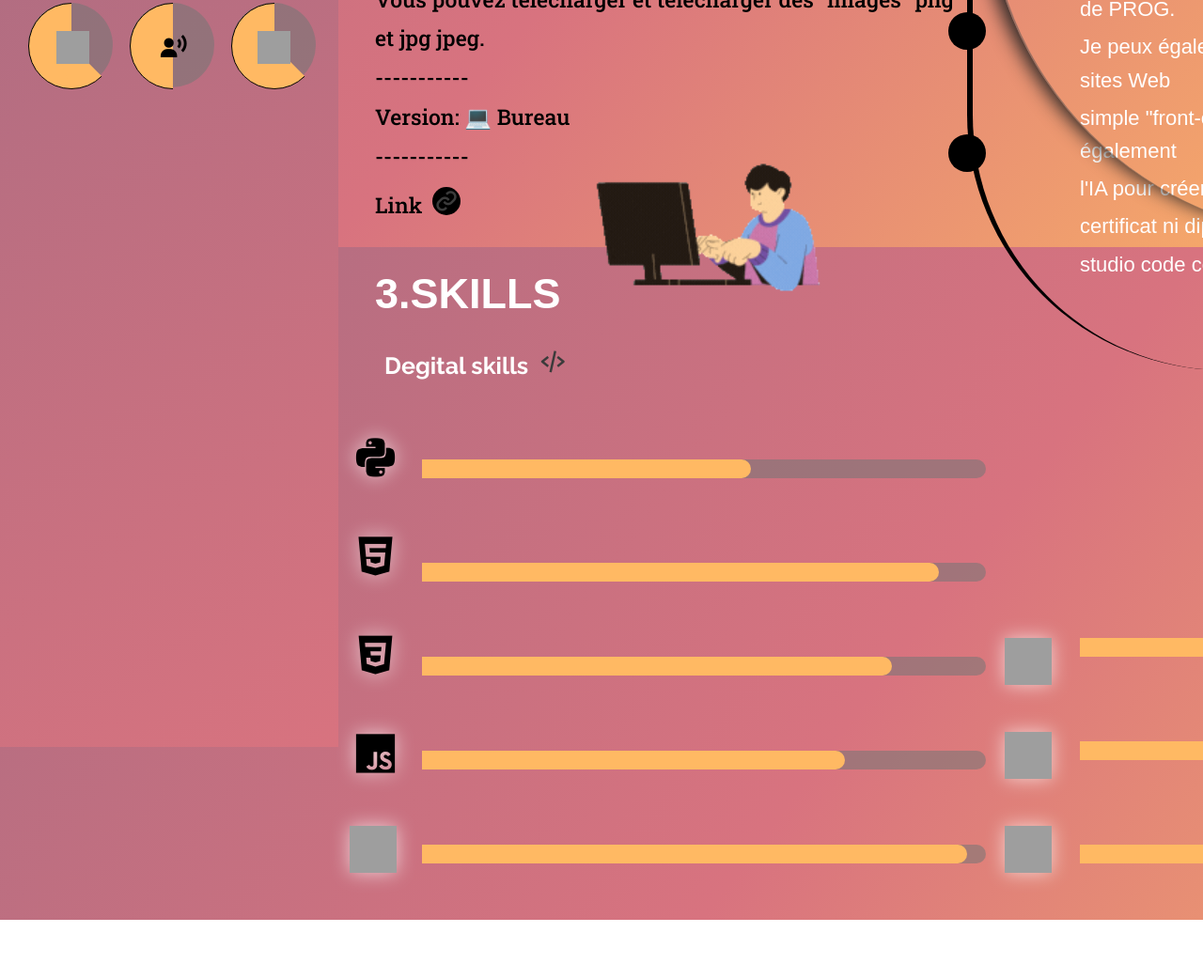
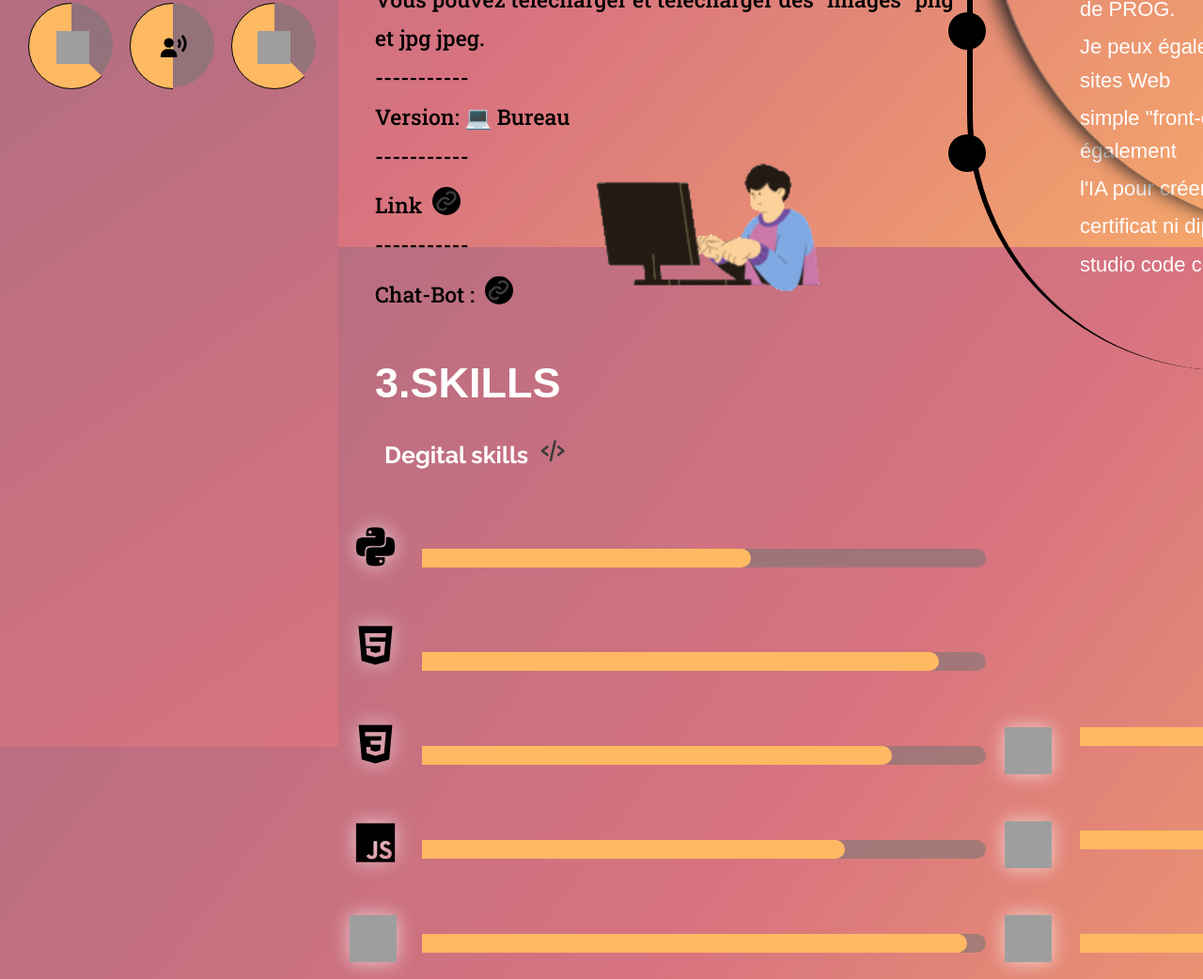
Before and after one commit to MEDELBOU3/simoelbcv1, a plain HTML site: page index.html in a window 1280 px wide. Shown: the part 1455-2497 px from the top of the page at 94% size. Before the commit the page ends 2434 px from the top, so only its background shows below. Drawn offline with nearby package versions, Linux system fonts and the light colour scheme; grey boxes are pictures that could not be loaded; a web font is replaced by a local one.

Commit message:
Update index.html

```diff
--- a/index.html
+++ b/index.html
@@ -160,6 +160,8 @@
                    <p>Version: 💻 Bureau</p>
                    <p>-----------</p>
                    <p> Link <a href="https://medelbou3.github.io/canvadesign1/"><i class='bx bx-link'></i></a> </p>
+                   <p>-----------</p>
+                   <p>Chat-Bot :  <a href="https://medelbou3.github.io/simobot1/"><i class='bx bx-link'></i></a> </p>
                </div>
       </div>
 
```
